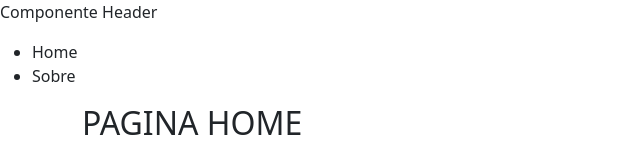
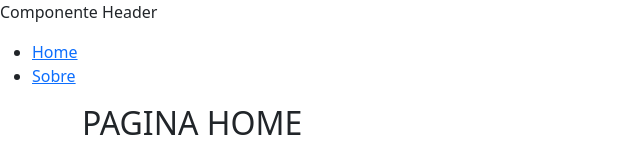
Before and after one commit to ernestopcaraujo/projectReviewAngular, an Angular app in the folder moments/: page / in a window 1280 px wide. Shown: the top 154 px of the page, without its empty margins (0-640 px from the left). Built offline with nearby package versions, Linux system fonts and the light colour scheme.

Commit message:
feat: Added links to header component

```diff
--- a/moments/src/app/components/header/header.component.html
+++ b/moments/src/app/components/header/header.component.html
@@ -1,7 +1,7 @@
 <p>Componente Header</p>
 <nav>
   <ul>
-    <li routerLink="/">Home</li>
-    <li routerLink="/about">Sobre</li>
+    <li><a routerLink="/">Home</a></li>
+    <li><a routerLink="/about">Sobre</a></li>
   </ul>
 </nav>
```
